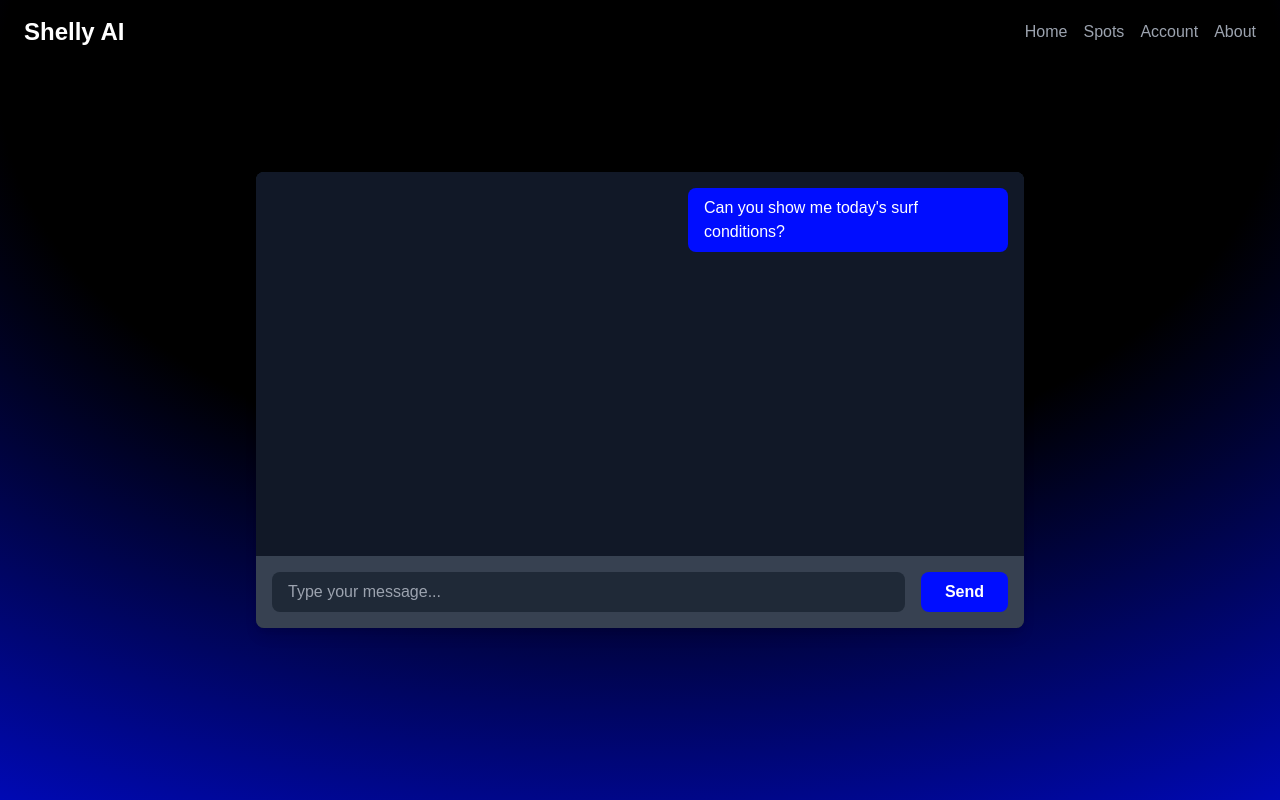
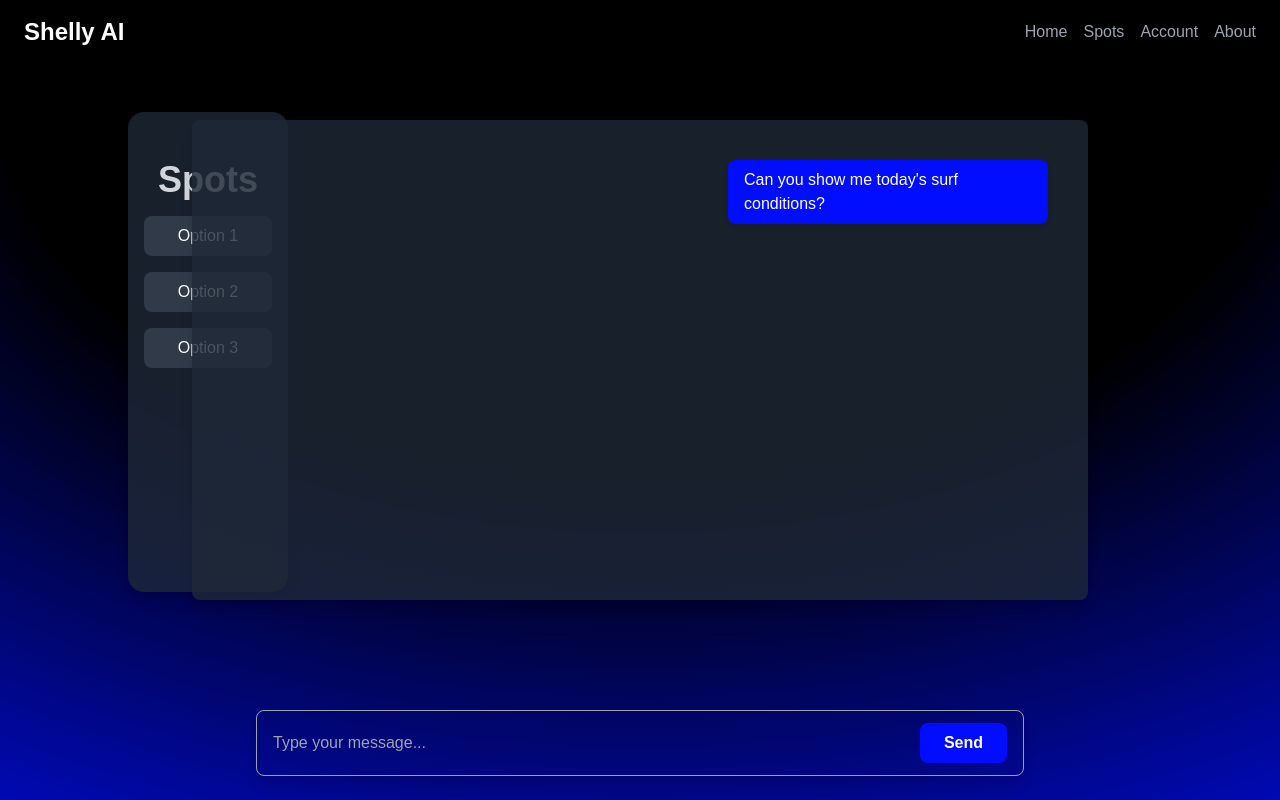
Before and after one commit to F1nnC/Shelly-AI, a Flask app: template templates/chat.html in a window 1280 px wide. Run offline with Flask 3, Linux system fonts and the light colour scheme; the template is opened without the code that fills it, so the values that code supplies are empty.

Commit message:
okay wireframe like pretty much done

```diff
--- a/python/app.py
+++ b/python/app.py
@@ -81,7 +81,7 @@ def chat():
     return render_template('chat.html')
 
 @jwt.unauthorized_loader
-def unauthorized_callback(callback):
+def unauthorized_callback():
     return redirect(url_for('login'))
 
 
--- a/templates/chat.html
+++ b/templates/chat.html
@@ -8,35 +8,59 @@
     <link href="../static/css/styles.css" rel="stylesheet"> <!-- Custom CSS -->
     <script src="../static/js/chat.js"></script> <!-- Custom JS -->
 </head>
-<body class="bg-gray-900 text-gray-300 flex flex-col h-screen">
-    <!-- Navbar -->
+<body class="bg-gray-900 text-gray-300 h-screen flex flex-col">
+    <!-- Gradient Background -->
+    <div class="cool fixed inset-0 -z-10 bg-gradient-to-r from-blue-500 via-purple-600 to-pink-500"></div>
+
+    <!-- Top Navbar -->
     {% include "includes/navbar.html" %}
 
-    <!-- Chat Section -->
-    <div class="cool"></div>
+    <!-- Main Layout -->
+    <div class="flex-1 flex relative flex-col">
+        <!-- Floating Sidebar -->
+        <div style="margin-left: 10vw; margin-bottom: 21vh; height: 60vh;"
+             class="bg-opacity-60 backdrop-blur-md absolute bottom-10 flex flex-col items-center space-y-4 bg-gray-800 bg-opacity-80 backdrop-blur-md rounded-2xl w-40 p-4 shadow-lg">
+            <h1 class="text-4xl font-bold text-center mt-8">Spots</h1>
+            <button class="w-full py-2 text-center bg-gray-700 bg-opacity-80 text-white rounded-lg hover:bg-gray-600">
+                Option 1
+            </button>
+            <button class="w-full py-2 text-center bg-gray-700 bg-opacity-80 text-white rounded-lg hover:bg-gray-600">
+                Option 2
+            </button>
+            <button class="w-full py-2 text-center bg-gray-700 bg-opacity-80 text-white rounded-lg hover:bg-gray-600">
+                Option 3
+            </button>
+            <!-- Add more buttons here -->
+        </div>
 
-    <div class="flex-1 flex flex-col items-center justify-center">
-        <div class="w-full max-w-3xl bg-gray-800 shadow-lg rounded-lg overflow-hidden">
-            <!-- Chat Messages -->
-            <div id="chat-messages" class="p-4 space-y-4 h-96 overflow-y-auto bg-gray-900">
-                <div class="flex justify-end">
-                    <div class="btn-cool text-white px-4 py-2 rounded-lg max-w-xs">
-                        Can you show me today's surf conditions?
+        <!-- Main Content -->
+        <div class="flex-1 flex flex-col items-center justify-between p-4">
+            <!-- Chat Messages Container -->
+            <div class="bg-opacity-60 backdrop-blur-md w-full max-w-4xl bg-gray-800 bg-opacity-80 backdrop-blur-lg rounded-lg shadow-lg p-6 space-y-4" style="height: 60vh; position: absolute; top: 15vh;">
+                <!-- Chat Messages -->
+                <div id="chat-messages" class="flex-1 p-4 space-y-4 overflow-y-auto">
+                    <div class="flex justify-end">
+                        <div class="btn-cool text-white px-4 py-2 rounded-lg max-w-xs bg-gray-900 bg-opacity-80 shadow-md">
+                            Can you show me today's surf conditions?
+                        </div>
                     </div>
+                    <!-- Add more messages here -->
                 </div>
             </div>
+        </div>
 
-            <!-- Chat Input -->
-            <div class="p-4 bg-gray-700 flex items-center">
+        <!-- Input Bar -->
+        <div class="absolute bottom-6 w-full flex justify-center">
+            <div class="flex items-center w-full max-w-3xl bg-white/10 rounded-lg backdrop-blur-lg px-4 py-3 shadow-lg border border-gray-400">
                 <input
                     type="text"
                     id="chat-input"
                     placeholder="Type your message..."
-                    class="flex-1 px-4 py-2 text-gray-300 bg-gray-800 rounded-lg focus:outline-none focus:ring focus:ring-blue-400"
+                    class="flex-1 bg-transparent text-white placeholder-gray-400 focus:outline-none focus:ring focus:ring-blue-400"
                 >
                 <button
                     id="send-btn"
-                    class="ml-4 px-6 py-2 btn-cool text-white font-semibold rounded-lg hover:bg-blue-800 transition"
+                    class="ml-4 px-6 py-2 btn-cool text-white font-semibold rounded-lg bg-blue-700 hover:bg-blue-800 transition"
                 >
                     Send
                 </button>
```
Also changed, not shown: static/js/chat.js (line endings or trailing spaces), volumes/surf_data.db.
